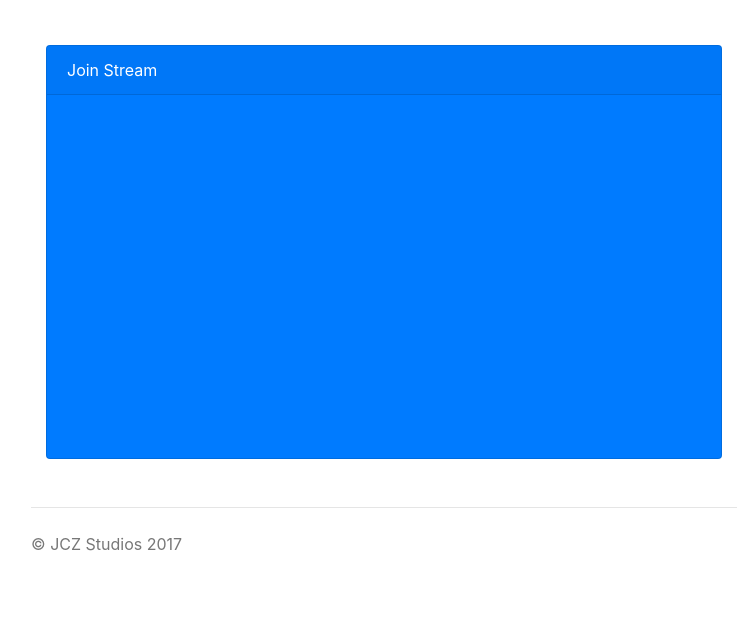
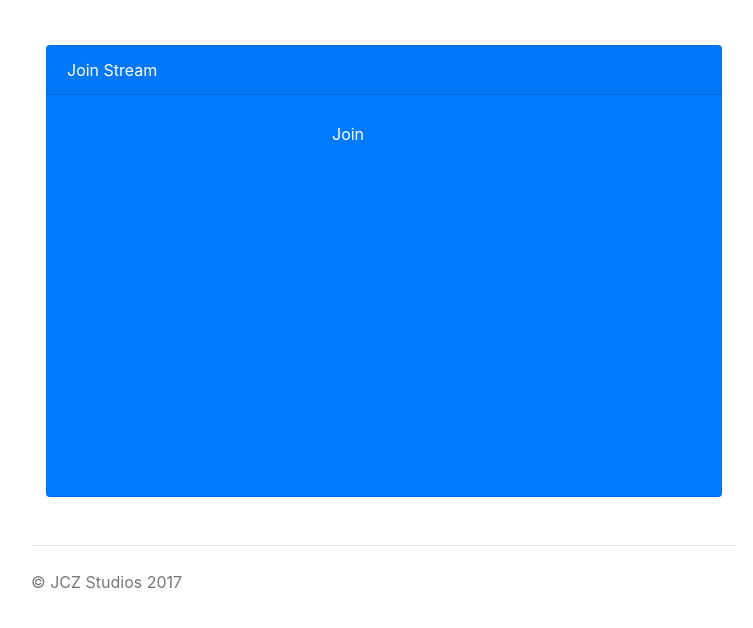
Before and after one commit to jczstudios/stream, a plain HTML site: page client.html in a window 1280 px wide. Shown: the part 92-720 px from the top of the page, without its empty margins (256-1009 px from the left). Drawn offline with Linux system fonts and the light colour scheme; no server answers.

Commit message:
added form

```diff
--- a/client.html
+++ b/client.html
@@ -32,6 +32,13 @@
             <div id="not-installed" class="card text-white bg-primary">
               <div class="card-header">Join Stream</div>
               <div class="card-body">
+                <div class="form-inline">
+                  <div class="form-group">
+                    <label for="stream-id" class="sr-only">Stream ID</label>
+                    <input type="text" readonly class="form-control-plaintext" id="stream-id">
+                  </div>
+                  <button type="submit" class="btn btn-primary">Join</button>
+                </div>
                 <video style="width: 100%;" autoplay></video>
               </div>
             </div>
```
